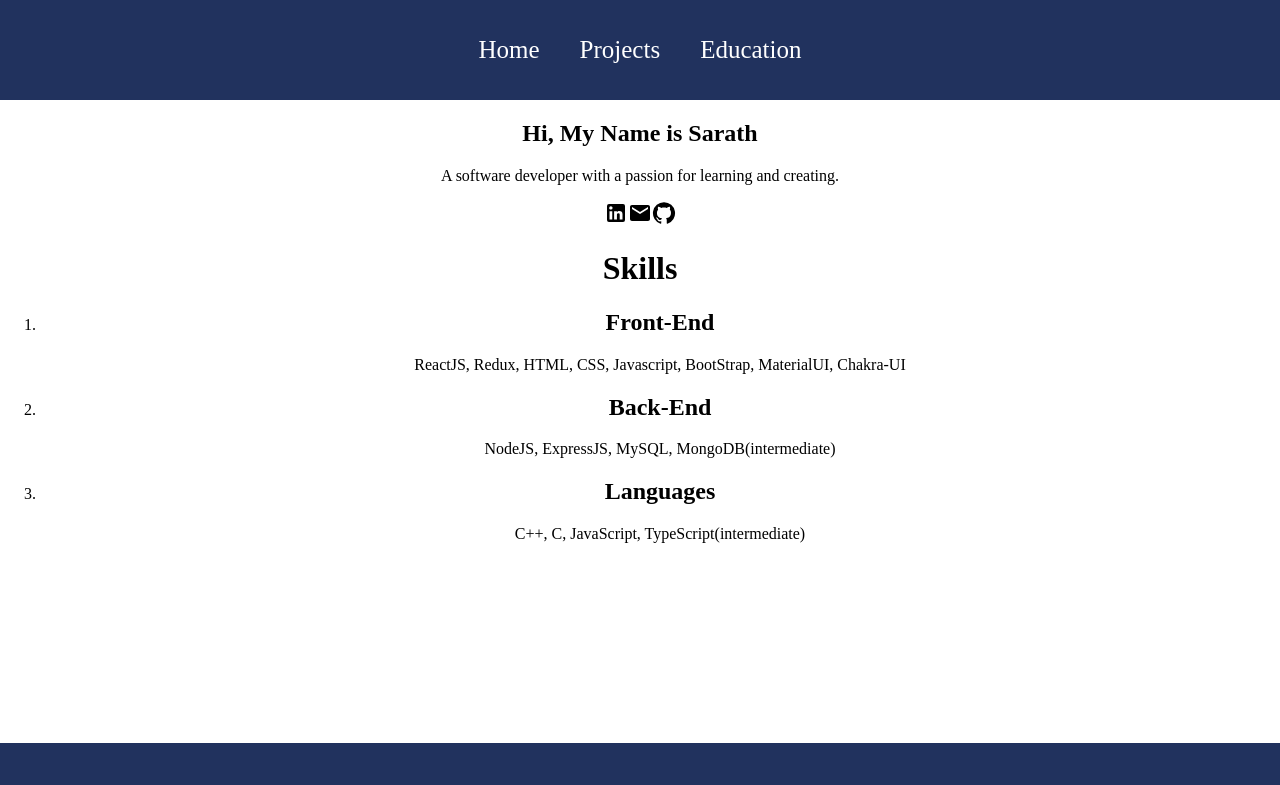
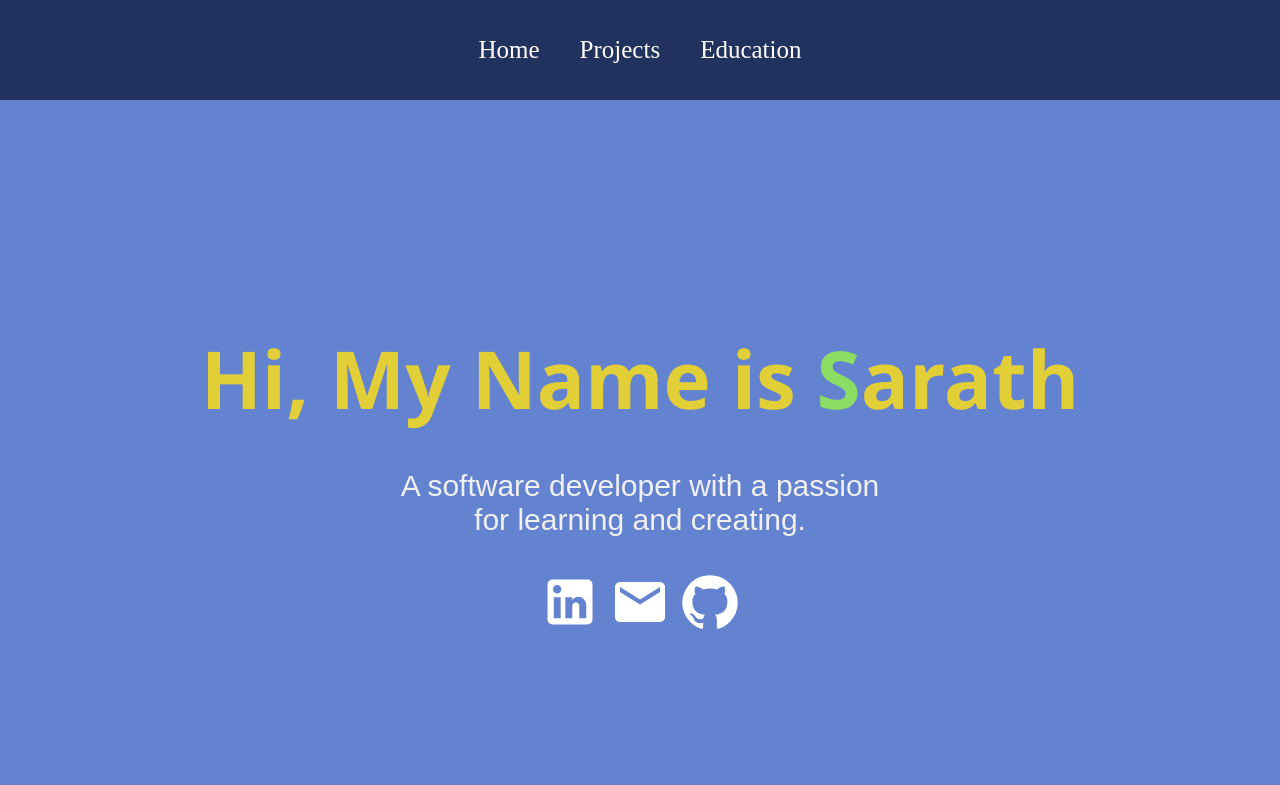
Before and after one commit to Sarathkumardunga/portfolio, a React (Create React App) app: page / in a window 1280 px wide. Shown: the top 785 px of the page. Built offline with nearby package versions, Linux system fonts and the light colour scheme.

Commit message:
Overlay of Homepage

```diff
--- a/src/App.css
+++ b/src/App.css
@@ -1,8 +1,17 @@
 .App {
   text-align: center;
+}
+
+:root{
+  --primaryColor: #21325e;
+  --primaryHeadingColor: #e2ce36;
 }
 
 body{
   padding: 0;
   margin: 0;
 }
+
+#oneLetter{
+  color: rgb(140, 221, 100);
+}
--- a/src/pages/Home.js
+++ b/src/pages/Home.js
@@ -2,13 +2,14 @@ import React from "react";
 import LinkedInIcon from "@mui/icons-material/LinkedIn";
 import GitHubIcon from "@mui/icons-material/GitHub";
 import EmailIcon from "@mui/icons-material/Email";
+import "../styles/Home.css"
 
 const Home = () => {
   return (
     <div className="home">
       <div className="about">
         <h2>
-          Hi, My Name is <span>S</span>arath
+          Hi, My Name is <span id="oneLetter">S</span>arath
         </h2>
         <div className="prompt">
           <p>A software developer with a passion for learning and creating.</p>
@@ -17,8 +18,11 @@ const Home = () => {
           <GitHubIcon />
         </div>
       </div>
+
       <div className="skills">
-        <h1> Skills</h1>
+        <h1>
+          <span id="oneLetter">S</span>kills
+        </h1>
         <ol className="list">
           <li className="item">
             <h2> Front-End</h2>
--- /dev/null
+++ b/src/styles/Home.css
@@ -0,0 +1,86 @@
+.home {
+  width: 100%;
+  align-items: center;
+  font-family: "Arial", sans-serif;
+  color: #3e497a;
+  background-color: rgba(211, 206, 206, 0.765);
+}
+
+.about {
+  width: 100%;
+  height: calc(100vh - 100px);
+  display: flex;
+  flex-direction: column;
+  justify-content: center;
+  align-items: center;
+  text-align: center;
+  background-color: #6382d0;
+  color: #f0f0f0;
+}
+
+.about h2 {
+  font-family: "Segoe UI", Tahoma, Geneva, Verdana, sans-serif;
+  font-size: 80px;
+  color: var(--primaryHeadingColor);
+  height: 50px;
+}
+
+.about .prompt {
+  width: 40%;
+  font-size: 30px;
+}
+.prompt svg {
+  font-size: 60px;
+  margin: 5px;
+  color: white;
+}
+
+.skills {
+  font-size: 30px;
+  width: 100%;
+  display: flex;
+  justify-content: center;
+  flex-direction: column;
+  align-items: center;
+}
+
+.skills h1 {
+  color: #7e7e7f;
+}
+
+.skills .list {
+  list-style: none;
+  width: 60%;
+}
+
+.list span {
+  font-size: 20px;
+}
+
+.item{
+  display: flex;
+  flex-direction: column;
+}
+
+@media only screen and (max-width: 600px) {
+  .about h2 {
+    font-size: 40px;
+  }
+
+  .about .prompt {
+    margin-top: 10px;
+    font-size: 20px;
+    width: 80%;
+  }
+
+  .skills {
+    text-align: center;
+  }
+  .list {
+    padding: 0;
+  }
+
+  .skills h2 {
+    font-size: 30px;
+  }
+}
--- a/src/styles/Navbar.css
+++ b/src/styles/Navbar.css
@@ -31,6 +31,7 @@
 .toggleButton svg {
   font-size: 50px;
 }
+
 .toggleButton button {
   margin-right: 20px;
   background-color: transparent;
```
